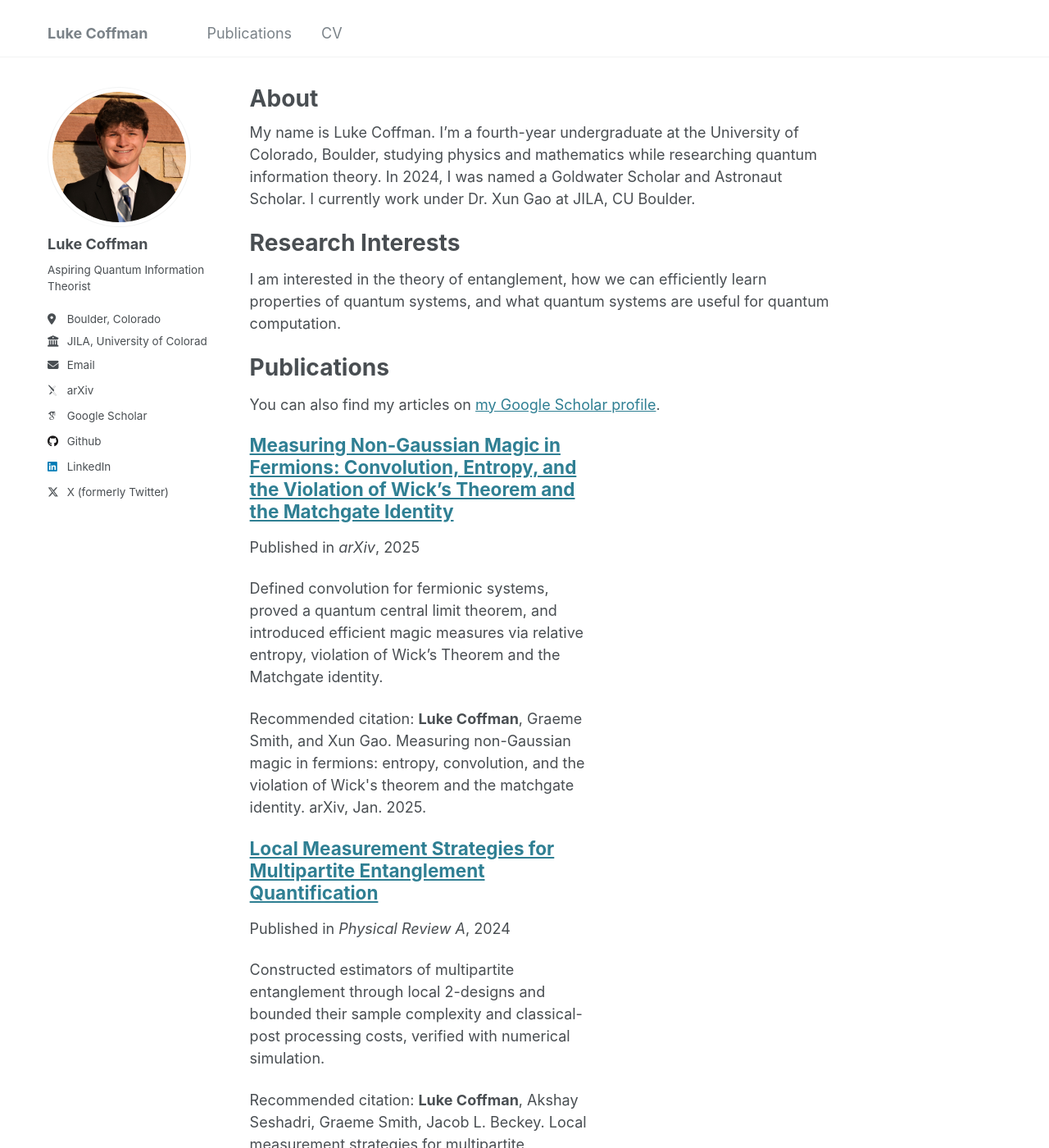
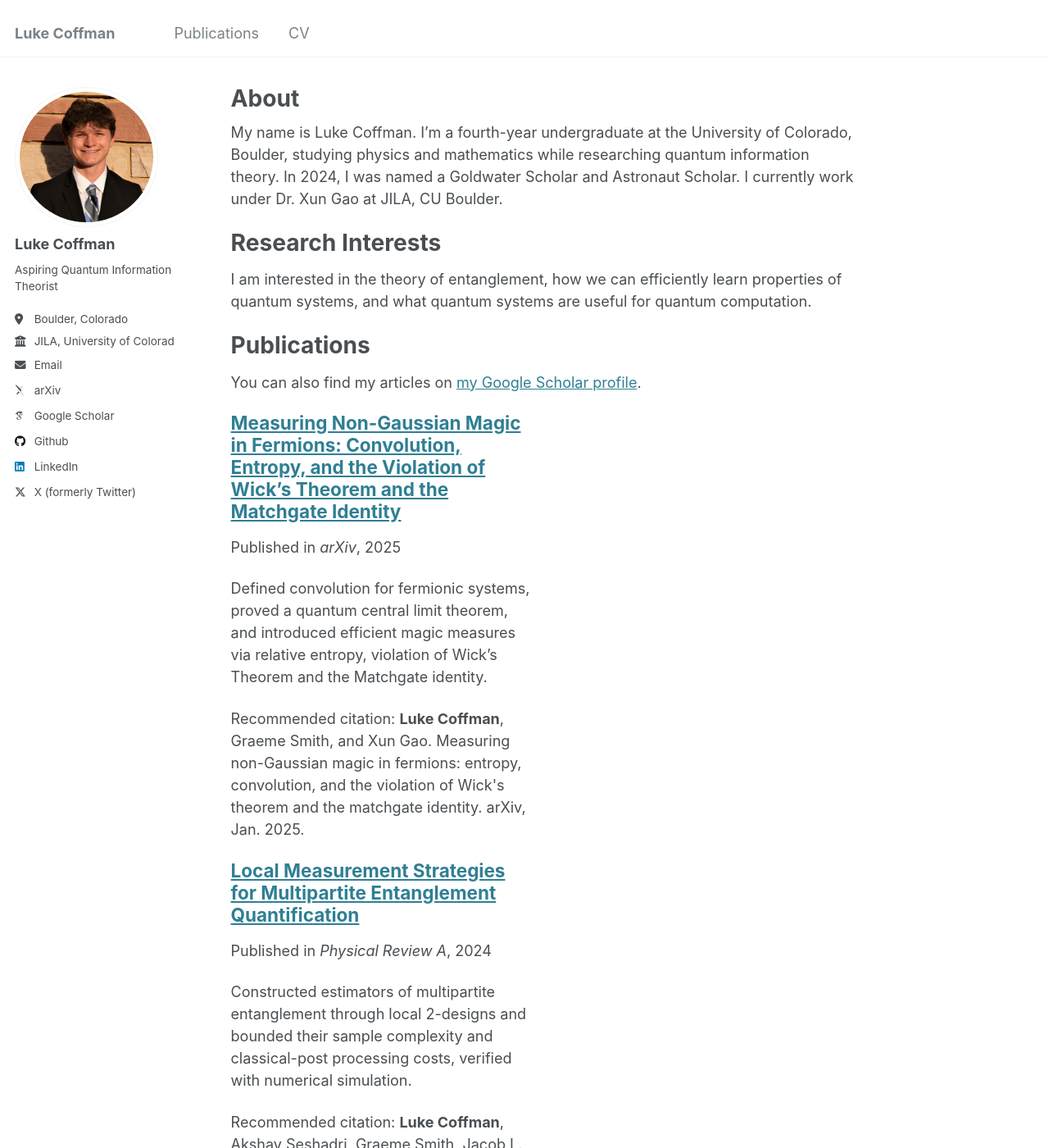
Before and after one commit to lukecoffman/lukecoffman.github.io, a Jekyll site: the page built from _pages/about.md, in a window 1280 px wide and 1400 px high. Shown: the whole window at 82% size. Built offline with Jekyll 4.4.1, drawn with Linux system fonts in a browser that asks for light colours; some web fonts are replaced.

Commit message:
Update _variables.scss

```diff
--- a/_sass/_variables.scss
+++ b/_sass/_variables.scss
@@ -123,10 +123,10 @@ $x-large                    : 1800px;
 */
 
 $small                      : 600px !default;
-$medium                     : 900px !default;
-$medium-wide                : 1000px !default;
-$large                      : 1200px !default;
-$x-large                    : 1300px !default;
+$medium                     : 768px !default;
+$medium-wide                : 900px !default;
+$large                      : 925px !default;
+$x-large                    : 1280px !default;
 
 /*
    Grid
```
